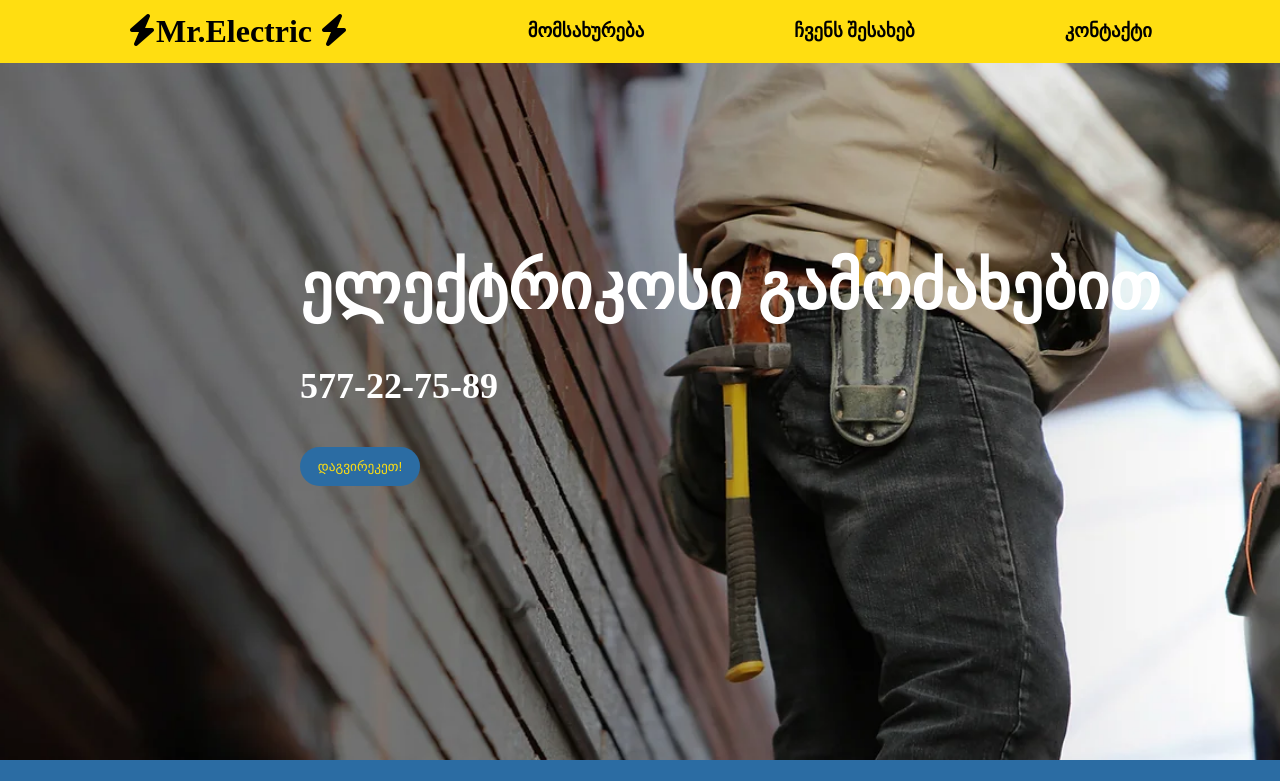
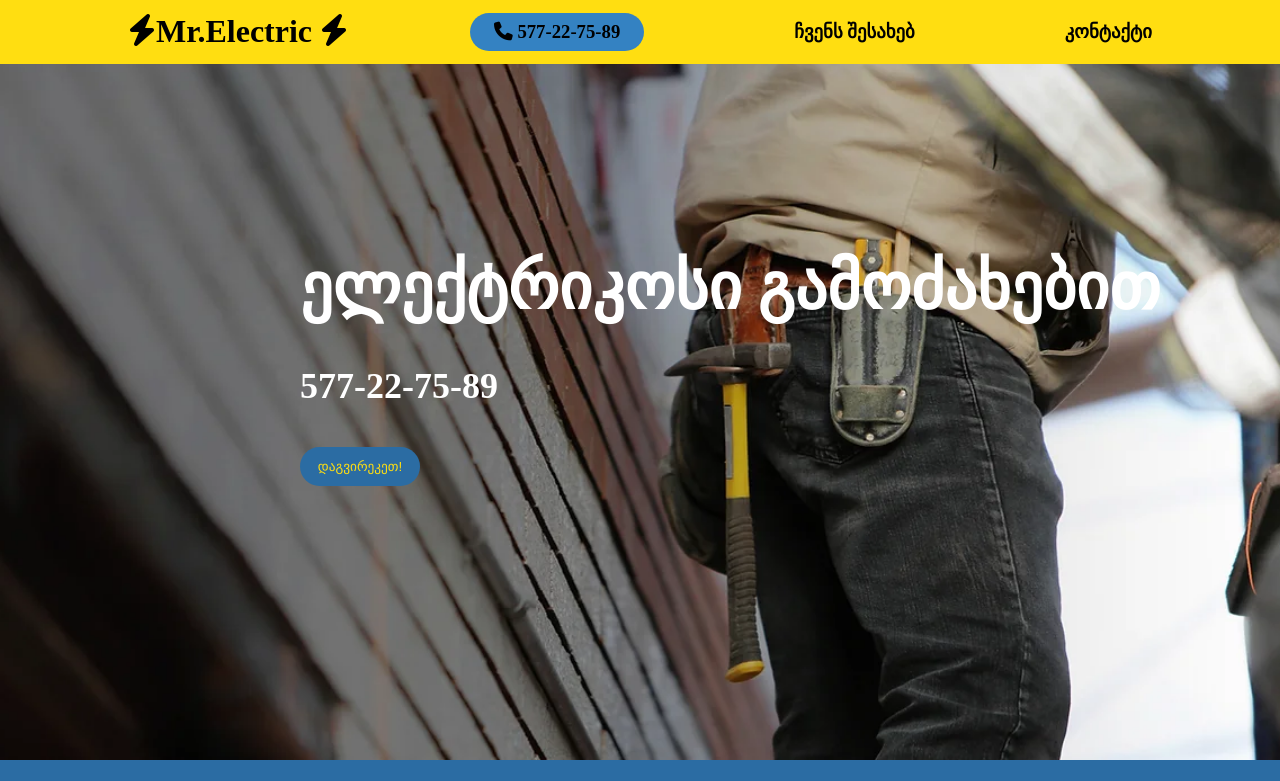
Before and after one commit to toko09/EService, an Angular app: page / in a window 1280 px wide. Shown: the top 781 px of the page. Built offline with nearby package versions, Linux system fonts and the light colour scheme; a web font is replaced by a local one.

Commit message:
phone number

```diff
--- a/src/app/components/header/header.component.css
+++ b/src/app/components/header/header.component.css
@@ -9,6 +9,11 @@
     position: fixed;
     width: 100%;
 }
+
+.callbtn:hover{
+    color: #FFDE11;
+}
+
 h1,h3{
     transition: color 500ms ease;
 }
@@ -20,10 +25,17 @@ h1:hover,h3:hover{
     display: flex;
     gap: 150px;
     white-space: nowrap;
+    align-items: center;
 }
 .nav>h3>a{
     text-decoration: none;
     color: inherit;
+}
+.callbtn{
+    background-color: #3482c2;
+    border-radius: 20px;
+    padding: 8px 24px;
+
 }
 .hamburger{
     display: none;
--- a/src/app/components/header/header.component.html
+++ b/src/app/components/header/header.component.html
@@ -6,7 +6,11 @@
         <h1><i class="fa-solid fa-bolt"></i>Mr.Electric <i class="fa-solid fa-bolt"></i></h1>
     </div>
     <div class="nav">
-        <h3><a href="">მომსახურება</a></h3>
+        <h3 class="callbtn">
+            <a href="" (click)="call()">
+                <i class="fa-solid fa-phone"></i> 577-22-75-89
+            </a>
+        </h3>
         <h3><a href="">ჩვენს შესახებ</a></h3>
         <h3><a href="">კონტაქტი</a></h3>
     </div>
--- a/src/app/components/header/header.component.ts
+++ b/src/app/components/header/header.component.ts
@@ -11,6 +11,8 @@ export class HeaderComponent {
  togglehamnav() {
     const hamnav = document.querySelector('.nav') as HTMLElement;
     hamnav.style.display = (hamnav.style.display === 'none' || hamnav.style.display === '') ? 'flex' : 'none';
-
+  }
+  call() {
+    window.location.href = 'tel:+995577227589'
   }
 }
```
